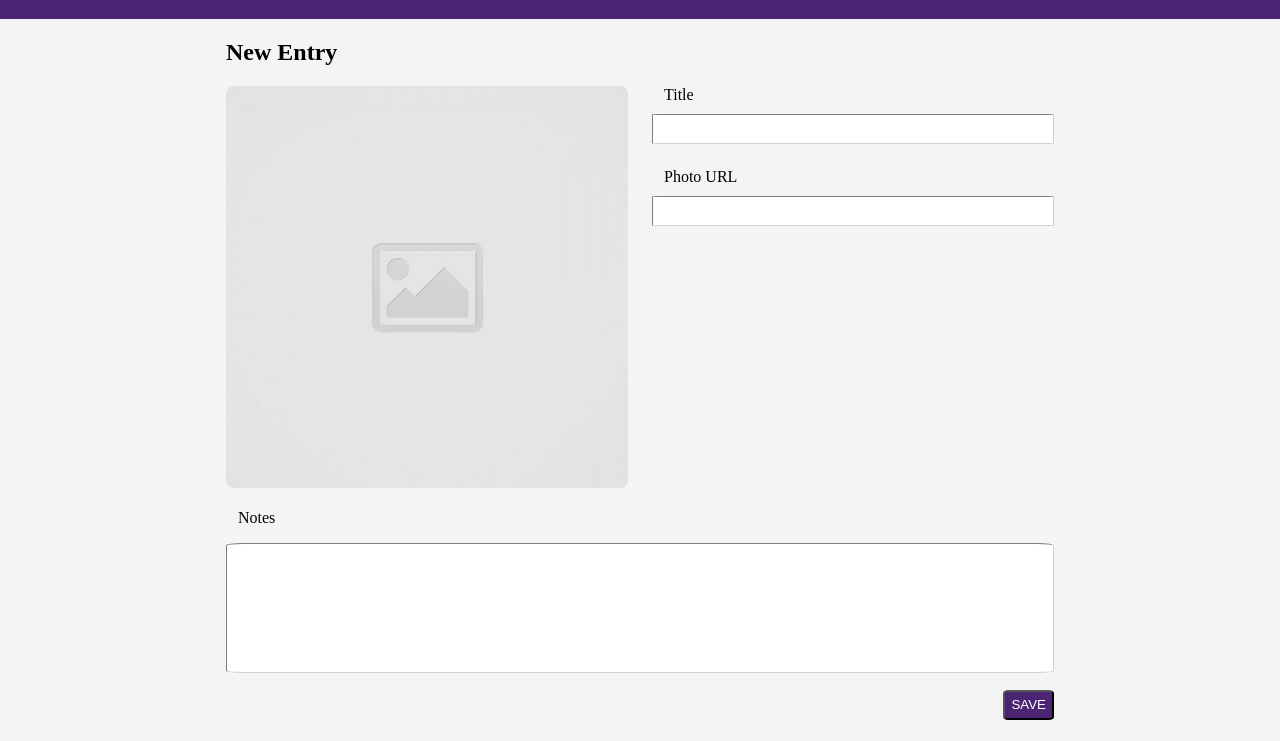
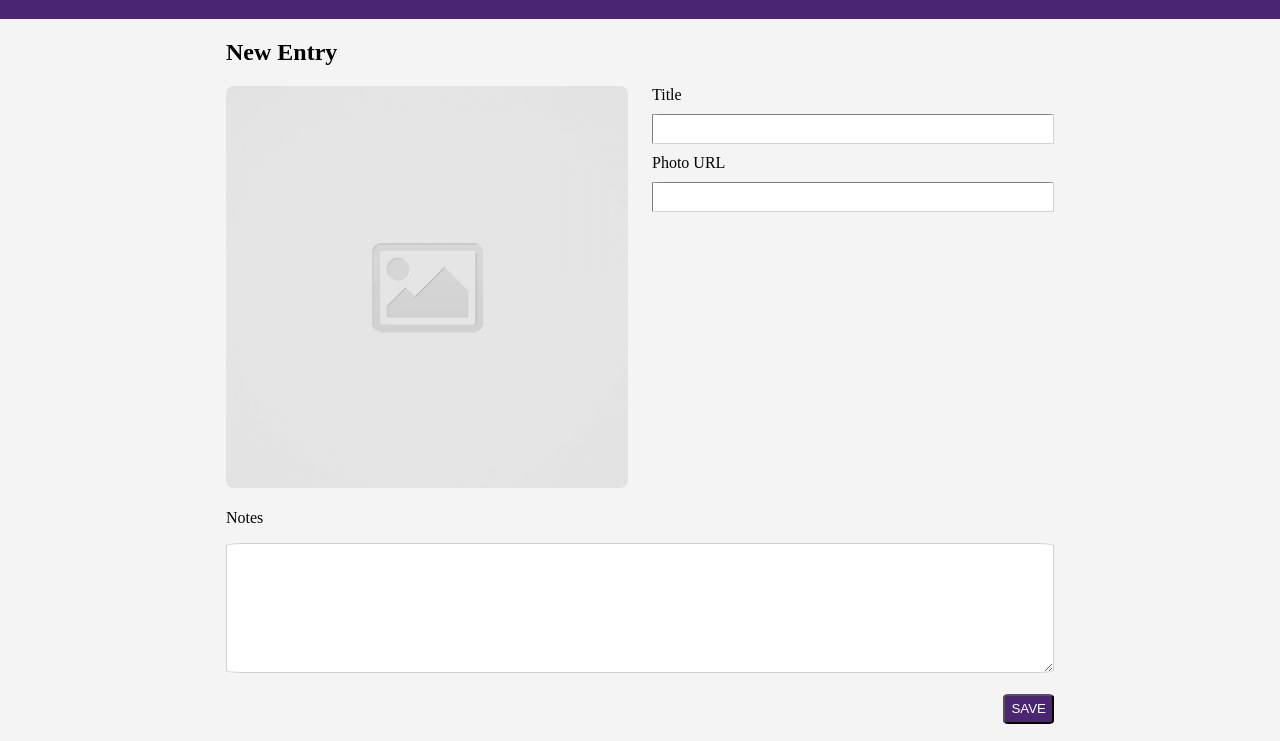
Before and after one commit to tran-christopher/code-journal, a website: page index.html in a window 1280 px wide. Shown: the part 61-802 px from the top of the page. Drawn offline with Linux system fonts and the light colour scheme.

Commit message:
Tested in private broswer/cleaned up errors #1

```diff
--- a/css/styles.css
+++ b/css/styles.css
@@ -37,10 +37,6 @@ img {
   border-width: thin;
 }
 
-.more-rounded {
-  border-radius: 2%;
-}
-
 .gray-background {
   background-color: #f5f4f4;
 }
@@ -57,6 +53,6 @@ img {
   margin-top: 6%;
 }
 
-.display-block {
-  display: block;
+.padding-zero {
+  padding: 0;
 }
--- a/index.html
+++ b/index.html
@@ -40,22 +40,26 @@
             </div>
             <div class="column-half">
               <div class="bottom-margin-more">
-                <label for="title" class="column-half">Title</label>
+                <label for="title" class="column-half padding-zero"
+                  >Title</label
+                >
               </div>
-              <div>
+              <div class="">
                 <input
-                  class="column-half full-width rounded-border border input-height title"
+                  class="column-half full-width rounded-border border input-height title bottom-margin-more"
                   type="text"
                   id="title"
                   name="title"
                   required />
               </div>
-              <div class="bottom-margin-more top-margin">
-                <label for="url" class="column-half">Photo URL</label>
+              <div class="bottom-margin-more">
+                <label for="url" class="column-half padding-zero"
+                  >Photo URL</label
+                >
               </div>
               <div>
                 <input
-                  class="column-half full-width rounded-border border input-height photo"
+                  class="column-half full-width rounded-border border input-height photo bottom-margin-more"
                   type="url"
                   id="url"
                   name="url"
@@ -66,17 +70,16 @@
           <div class="row">
             <div class="column-full">
               <div class="bottom-margin">
-                <label for="notes" class="column-full display-block"
+                <label for="notes" class="column-full padding-zero"
                   >Notes</label
                 >
               </div>
               <div>
-                <input
+                <textarea
                   class="column-full box-height rounded-border border bottom-margin notes"
-                  type="text"
                   id="notes"
                   name="notes"
-                  required />
+                  required></textarea>
               </div>
             </div>
           </div>
```
